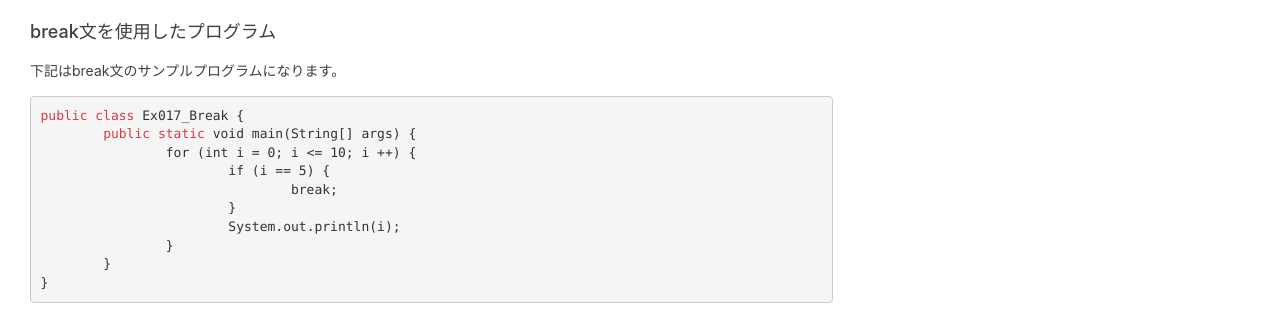
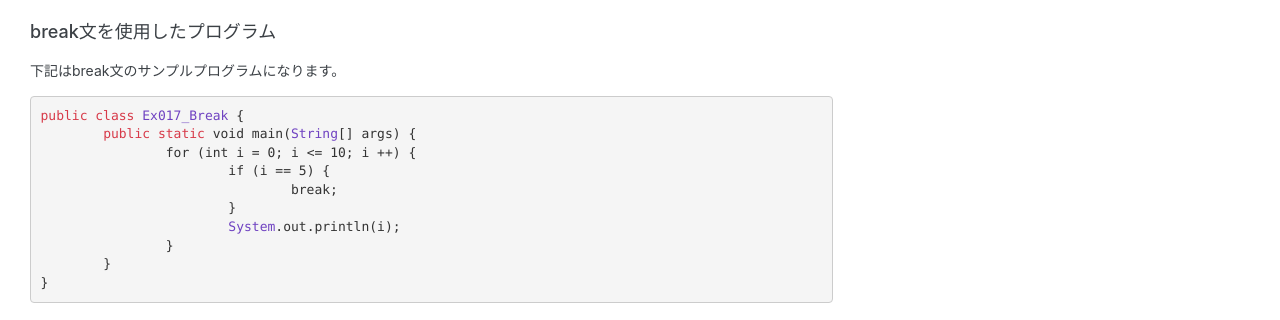
Before and after one commit to modulesjp/JavaTraining, a Jekyll site: the page built from docs/fundamentals/2.1.7.break.md, in a window 1280 px wide. Shown: the part 470-790 px from the top of the page. Built offline with Jekyll 4.4.1, drawn with Linux system fonts in a browser that asks for light colours; nearby versions of some CDN libraries; our own code applies the rules of GitHub Pages for plain Markdown files.

Commit message:
2018.04.05

```diff
--- a/docs/css/style.css
+++ b/docs/css/style.css
@@ -145,8 +145,14 @@
 	color: #d73a49;
 }
 
+/* ダブルクォーテーション */
 .s {
 	color: #032f62;
+}
+
+/* クラス名 */
+.nc {
+	color: #6f42c1;
 }
 
 footer {
```
